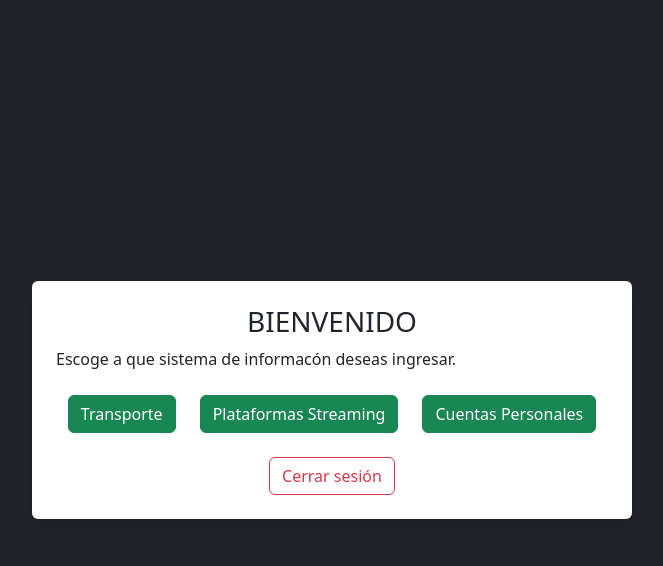
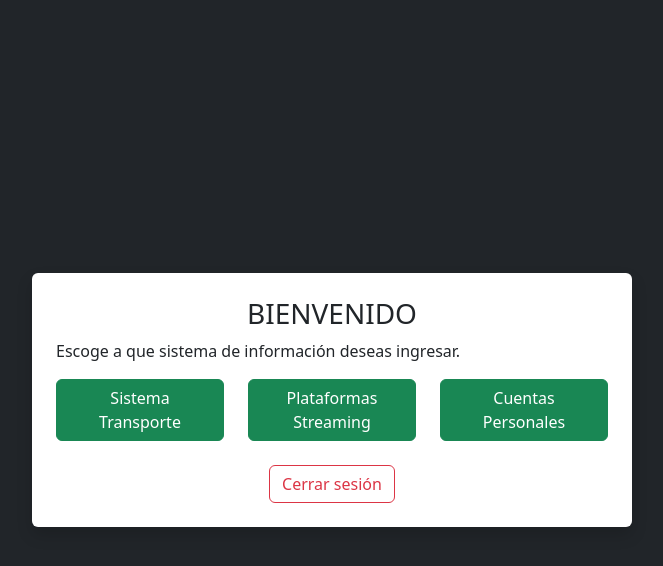
Before and after one commit to Fredy2201/RepositorioFredPython, a Flask app: page /ini in a window 1280 px wide. Shown: the top 566 px of the page, without its empty margins (308-971 px from the left). Run offline with Flask 3, Linux system fonts and the light colour scheme; a user stored in the database is signed in.

Commit message:
corrigiendo menu

```diff
--- a/templates/menuprincipal.html
+++ b/templates/menuprincipal.html
@@ -12,14 +12,22 @@
     <div class="container d-flex justify-content-center align-items-center vh-100" >
 
 
-        <div class="bg-white p-4 rounded shadow w-100" style="max-width: 600px;">
+        <div class=" bg-white p-4 rounded shadow w-100" style="max-width: 600px;">
             <h3 class="text-center">BIENVENIDO {{ usuario['username'] }}</h3>
-            <p>Escoge a que sistema de informacón deseas ingresar.</p>
+            <p>Escoge a que sistema de información deseas ingresar.</p>
 
-            <div class="d-flex justify-content-center gap-4 mt-4">
-                <a href="/tregistrosservicios" class="btn btn-success">Transporte</a>
-                <a href="/registrosventas" class="btn btn-success">Plataformas Streaming</a>
-                <a href="/lmregistros" class="btn btn-success">Cuentas Personales</a>
+            <div class="row ">
+                <div class="col-4">
+                    <a href="/tregistrosservicios" class="btn btn-success">Sistema Transporte</a>
+                </div>
+                <div class="col-4">
+                    <a href="/registrosventas" class="btn btn-success">Plataformas Streaming</a>
+                </div>
+                <div class="col-4">
+                    <a href="/lmregistros" class="btn btn-success">Cuentas Personales</a>
+                </div>
+
+
             </div>
             <br>
             <div class="d-flex justify-content-center">
--- a/templates/reportes_plataformas.html
+++ b/templates/reportes_plataformas.html
@@ -21,7 +21,7 @@
     <p>S/. {{ ingresos[0] - ingresos[1] }}</p>
     <br><br>
 
-    <a href="/registrosventas">Volver a ventas</a>
+    <a href="{{ url_for('registros') }}">Volver a ventas</a>
 </body>
 <script>
     // Lista de valores (puedes traerlos desde Flask/Jinja)
```
